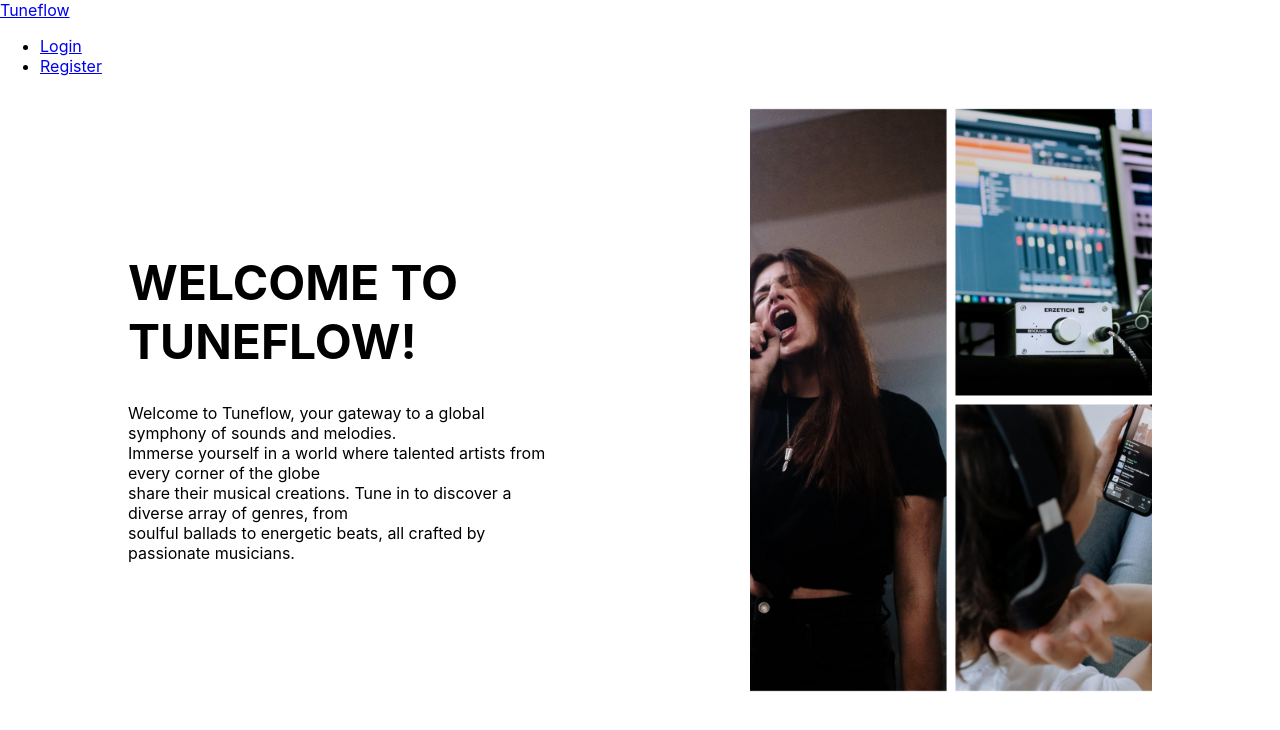
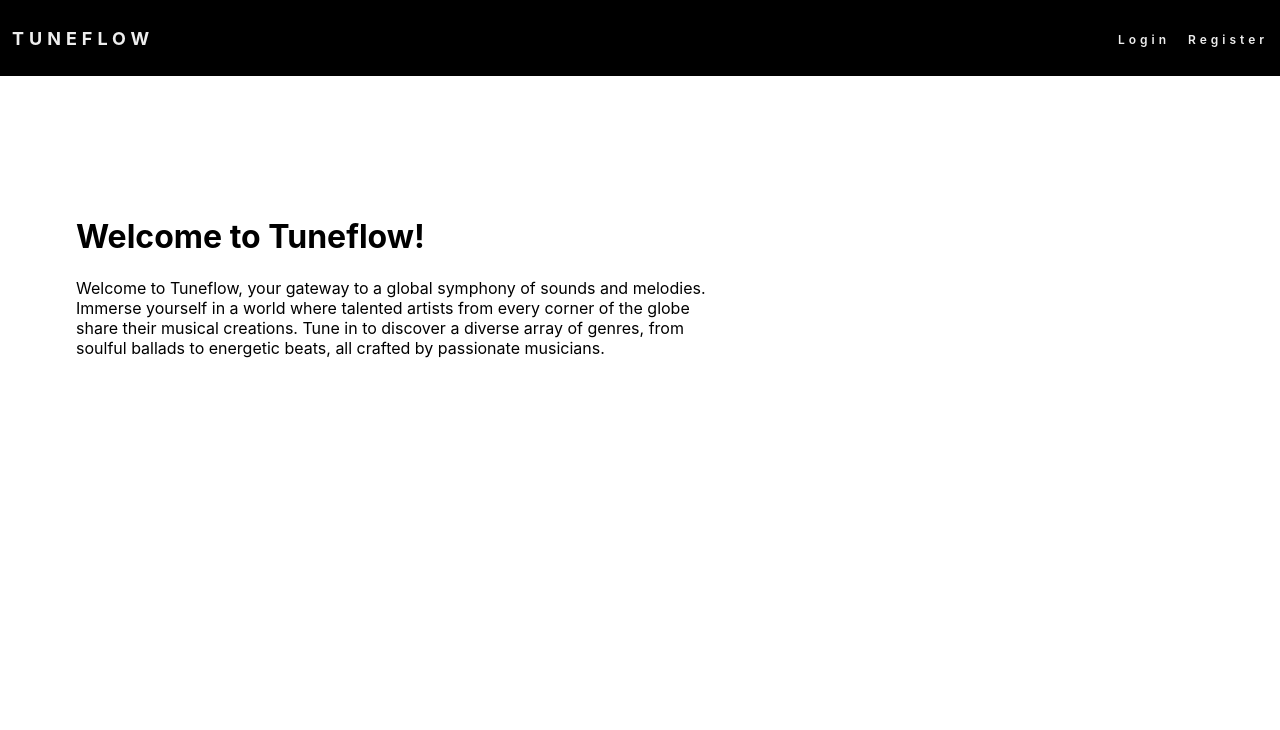
Before and after one commit to Shahabr99/Tuneflow, a React (Create React App) app in the folder frontend/: page / in a window 1280 px wide. Shown: the top 730 px of the page. Built offline with nearby package versions, Linux system fonts and the light colour scheme; no server answers.

Commit message:
changed made to file names and tracks

```diff
--- a/frontend/package.json
+++ b/frontend/package.json
@@ -12,6 +12,7 @@
     "jsonwebtoken": "^9.0.2",
     "react": "^18.2.0",
     "react-dom": "^18.2.0",
+    "react-refresh": "^0.14.0",
     "react-router-dom": "^6.21.1",
     "react-scripts": "^4.0.3",
     "stream": "^0.0.2",
@@ -19,7 +20,7 @@
     "web-vitals": "^2.1.4"
   },
   "scripts": {
-    "start": "WATCHPACK_POLLING=true react-scripts start",
+    "start": "REACT_APP_FAST_REFRESH=true react-scripts start",
     "build": "react-scripts build",
     "test": "react-scripts test",
     "eject": "react-scripts eject"
--- a/frontend/src/Homepage.css
+++ b/frontend/src/Homepage.css
@@ -1,30 +1,17 @@
-header {
+main {
   display: flex;
-  margin: 36px;
-  width: 80%;
-  margin: 24px auto;
-  align-items: center;
-  gap: 200px;
+  width: 90%;
+  height: 80%;
+  margin: 120px auto;
 }
 
-
-h1 {
-  text-transform: uppercase;
-  font-size: 48px;
+.header-section {
+  padding-right: 20px;
+  padding-left: 12px;
+  height: 500px;
 }
 
 
 .header-img {
-  background-image: url("./images/homepage.jpg");
-  background-size: cover;
-  background-position: center;
-  width: 600px;
-  height: 600px;
+  height: 500px;
 }
-
-
-.artist-box {
-  width: 300px;
-  height: 300px;
-  margin: 24px;
-}
--- a/frontend/src/Homepage.js
+++ b/frontend/src/Homepage.js
@@ -6,9 +6,8 @@ function Homepage() {
 
 
   return (
-    <>
-      <header>
-        <div>
+      <main>
+        <div className="header-section">
             <h1>Welcome to Tuneflow!</h1>
             <p>
               Welcome to Tuneflow, your gateway to a global symphony of sounds and melodies.<br />
@@ -18,9 +17,7 @@ function Homepage() {
             </p>
         </div>
         <div className="header-img"></div>
-      </header>
-
-    </>
+      </main>
   )
 }
 
--- a/frontend/src/Nav-Routes/MainRoutes.js
+++ b/frontend/src/Nav-Routes/MainRoutes.js
@@ -3,7 +3,7 @@ import { Routes, Route, Navigate } from 'react-router-dom';
 import LoginForm from "../forms/LoginForm";
 import RegistrationForm from '../forms/RegistrationForm';
 import Homepage from '../Homepage';
-import Songs from "./Songs"
+import Tracks from "./Tracks";
 
 function MainRoutes() {
 
@@ -19,7 +19,7 @@ function MainRoutes() {
 
         <Route exact path="/register" element={<RegistrationForm />} />
 
-        <Route exact path="/songs" element={<Songs />}  />
+        <Route exact path="/tracks" element={<Tracks />}  />
 
         <Route path="*" element={<Navigate to="/" />} />
 
--- a/frontend/src/Nav-Routes/Navigation.css
+++ b/frontend/src/Nav-Routes/Navigation.css
@@ -1,10 +1,35 @@
 .navbar {
+ background-color: #000;
+ display: flex;
+ justify-content: space-between;
+ padding: 12px;
+}
 
+ul {
+  display: flex;
+  gap: 18px;
+}
+
+ul li a{
+  text-decoration: none;
+  font-weight: 600;
+  font-size: 12px;
+  color: #eee;
+  letter-spacing: 4px;
+}
+
+ul li a:hover {
+  color: salmon;
 }
 
 
 .logo {
   color: #eee;
-  font-size: 16px;
+  font-size: 18px;
   font-weight: 700;
+  text-decoration: none;
+  letter-spacing: 5px;
+  margin-top: 16px;
+  text-align: center;
+  text-transform: uppercase;
 }
--- a/frontend/src/Nav-Routes/Navigation.js
+++ b/frontend/src/Nav-Routes/Navigation.js
@@ -1,6 +1,7 @@
 import {Link, NavLink} from "react-router-dom";
 import React, {useContext} from 'react';
 import DataContext from "../helpers/DataContext";
+import "./Navigation.css";
 
 
 function Navigation(logout) {
@@ -11,7 +12,7 @@ function Navigation(logout) {
     return (
       <ul>
         <li>
-          <NavLink to="/songs">
+          <NavLink to="/tracks">
             Tracks
           </NavLink>
         </li>
--- a/frontend/src/Nav-Routes/Songs.css
+++ /dev/null
@@ -1,20 +0,0 @@
-.container {
- width: 1000px;
- height: 500px;
- display: flex;
- gap: 24px;
-}
-
-.track-card {
-  width: 400px;
-  height: 400px;
-  display: flex;
-  flex-direction: column;
-}
-
-.track-img {
-  width: 300px;
-  height: 300px;
-  background-size: cover;
-  background-position: center;
-}
--- a/frontend/src/Nav-Routes/Songs.js
+++ /dev/null
@@ -1,37 +0,0 @@
-import React, {useState, useEffect} from "react";
-import axios from 'axios';
-import "./Songs.css"
-
-function Songs() {
-  const [songs, setSongs] = useState([]);
-
-
-  useEffect(function getData() {
-    async function getSongs() {
-      try{
-        const res = await axios.get(`https://api.jamendo.com/v3.0/tracks/?client_id=c85b065b&format=jsonpretty&limit=12&imagesize=300&boost=downloads_month`);
-        setSongs(res.data.results)
-      }catch(err) {
-        throw err
-      }
-    }
-    getSongs()
-  }, [])
-
-
-  return(
-    <>
-      <div className="container">
-        {songs.map(song => (
-          <div key={song.id} className="track-card">
-            <div style={{backgroundImage: `url(${song.image})`}} className="track-img"></div>
-            <h5>{song.name}</h5>
-            <span>Artist: {song.artist_name}</span>
-          </div>
-        ))}
-      </div>
-    </>
-  )
-}
-
-export default Songs;
--- /dev/null
+++ b/frontend/src/Nav-Routes/Tracks.css
@@ -0,0 +1,37 @@
+.tracks-container {
+  width: 90%;
+  margin: 50px auto;
+  display: flex;
+  flex-direction: row;
+  flex-wrap: wrap;
+  gap: 16px;
+  border: 1px solid #000;
+  padding: 36px;
+}
+
+.card {
+  width: 300px;
+  height: 400px;
+  display: flex;
+  flex-direction: column;
+  border: 1px solid #000;
+}
+
+.track-card:hover {
+  cursor: pointer;
+}
+
+.track-img {
+  width: 300px;
+  height: 260px;
+  background-size: cover;
+  background-position: center;
+}
+
+.lower-box {
+  padding: 6px;
+}
+
+.artist-name {
+  font-size: 12px;
+}
--- /dev/null
+++ b/frontend/src/Nav-Routes/Tracks.js
@@ -0,0 +1,58 @@
+import React, {useState, useEffect} from "react";
+import {Link} from "react-router-dom"
+import axios from 'axios';
+import "./Tracks.css";
+
+function Tracks() {
+  const [songs, setSongs] = useState([]);
+  const [artists, setArtists] = useState([])
+
+  useEffect(function getData() {
+    async function getSongs() {
+      try{
+        const tracksData = await axios.get(`https://api.jamendo.com/v3.0/tracks/?client_id=c85b065b&format=jsonpretty&limit=12&imagesize=300&boost=downloads_month`);
+        const artistsData = await axios.get(`https://api.jamendo.com/v3.0/artists/?client_id=c85b065b&format=jsonpretty&limit=12&hasimage=true`);
+        setSongs(tracksData.data.results);
+        setArtists(artistsData.data.results)
+      }catch(err) {
+        throw err
+      }
+    }
+    getSongs()
+  }, []);
+
+
+  return(
+    <>
+      <div className="tracks-container">
+        {songs.map(song => (
+          <Link >
+            <div key={song.id} className="card">
+              <div style={{backgroundImage: `url(${song.image})`}} className="track-img"></div>
+              <div className="lower-box">
+                <h5>Title: {song.name}</h5>
+                <span className="artist-name">Artist: {song.artist_name}</span>
+              </div>
+            </div>
+          </Link>
+          ))}
+      </div>
+
+      <div className="artists-container">
+        {artists.map(artist => (
+          <Link >
+            <div key={artist.id} className="card">
+              <div style={{backgroundImage: `url(${artist.image})`}} className="artist-img"></div>
+              <div className="lower-box">
+                <h5>Title: {artist.name}</h5>
+                <span className="artist-name">Artist: {artist.artist_name}</span>
+              </div>
+            </div>
+          </Link>
+          ))}
+      </div>
+    </>
+  )
+}
+
+export default Tracks;
--- a/frontend/src/forms/LoginForm.js
+++ b/frontend/src/forms/LoginForm.js
@@ -16,7 +16,7 @@ function LoginForm() {
     e.preventDefault();
     const result = await login(formData);
     if(result.sucess) {
-      navigate("/songs")
+      navigate("/tracks")
     }else{
       navigate("/")
     }
--- a/frontend/src/forms/RegistrationForm.js
+++ b/frontend/src/forms/RegistrationForm.js
@@ -30,7 +30,7 @@ function RegistrationForm() {
     e.preventDefault();
     const result = await signup(formData);
     if(result.success) {
-      navigate("/")
+      navigate("/tracks")
     }else{
       setFormErrors(result.errors)
     }
```
Also changed, not shown: 1 other file (tests, documents, lock files or other folders).
